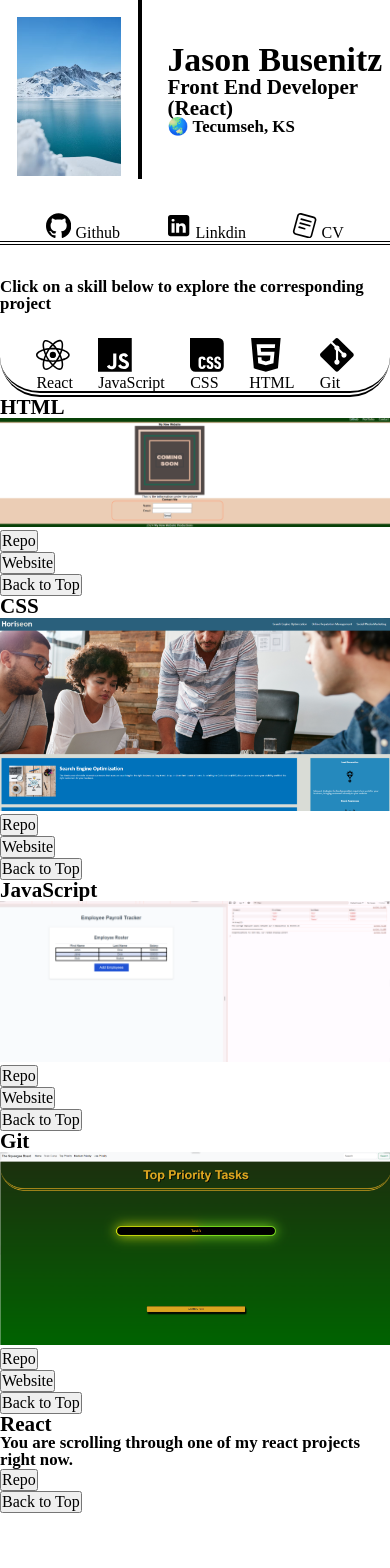
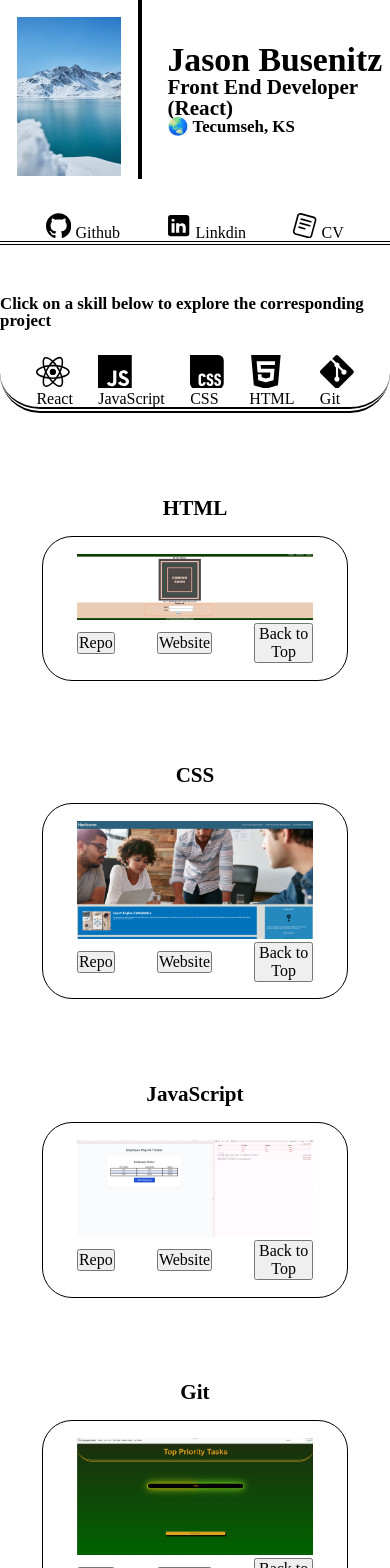
Before and after one commit to JasonBusenitz/portfolio2, a React (Vite) app: page / in a window 390 px wide. Shown: the top 1568 px of the page. Before the commit the page ends 1513 px from the top, so only its background shows below. Built offline with nearby package versions, Linux system fonts and the light colour scheme.

Commit message:
I have made all of the projects responsive on mobile

```diff
--- /dev/null
+++ b/src/assets/css/projects.css
@@ -0,0 +1,28 @@
+.projectSection {
+    padding-top: 10vh;
+    padding-left: 5vh;
+    padding-right: 5vh;
+    display: flex;
+    flex-direction: column;
+    align-items: center;
+    justify-content: space-evenly;
+    align-content: center;
+}
+
+.projectSection div {
+    border: .2vh solid black;
+    padding: 2vh 4vh 2vh 4vh;
+    border-radius: 30px;
+}
+
+.projectSection h2 {
+    padding-bottom: 2vh;
+}
+
+.projectSection ul {
+    display: flex;
+    justify-content: space-evenly;
+    align-items: center;
+    align-content: center;
+    gap: 5vh;
+}
--- a/src/assets/css/skills.css
+++ b/src/assets/css/skills.css
@@ -1,5 +1,5 @@
 #skillsSection {
-    padding-top: 4vh;
+    padding-top: 6vh;
     display: flex;
     flex-direction: column;
     justify-content: center;
--- a/src/components/project_components/css.jsx
+++ b/src/components/project_components/css.jsx
@@ -16,12 +16,13 @@ export default function Css() {
 
     return (
         <>
-            <section>
+            <section className='projectSection'>
                 <h2 id="cssHeading">
                     CSS
                 </h2>
+                <div>
                     <a href="https://jasonbusenitz.github.io/code-refactor/" target="_blank">
-                    <img src={img} alt="A picture of Jason's CSS project." height="900" width="400" />
+                        <img src={img} alt="A picture of Jason's CSS project." height="500" width="700" />
                     </a>
                     <ul>
                         <li>
@@ -36,6 +37,7 @@ export default function Css() {
                             </a>
                         </li>
                     </ul>
+                </div>
             </section>
         </>
     )
--- a/src/components/project_components/git.jsx
+++ b/src/components/project_components/git.jsx
@@ -16,12 +16,13 @@ export default function Git() {
 
     return (
         <>
-            <section>
+            <section className='projectSection'>
                 <h2 id="gitHeading">
                     Git
                 </h2>
+                <div>
                     <a href="https://jasonbusenitz.github.io/task-tracker/top.html" target="_blank">
-                    <img src={img} alt="A picture of Jason's Git project." />
+                        <img src={img} alt="A picture of Jason's Git project." height="500" width="700" />
                     </a>
                     <ul>
                         <li>
@@ -36,6 +37,7 @@ export default function Git() {
                             </a>
                         </li>
                     </ul>
+                </div>
             </section>
         </>
     )
--- a/src/components/project_components/html.jsx
+++ b/src/components/project_components/html.jsx
@@ -15,12 +15,13 @@ export default function Html() {
 
     return (
         <>
-            <section>
+            <section className='projectSection'>
                 <h2 id="htmlHeading">
                     HTML
                 </h2>
+                <div>
                     <a href="https://jasonbusenitz.github.io/home_project/" target="_blank">
-                    <img src={img} alt="A picture of Jason's HTML project." />
+                        <img src={img} alt="A picture of Jason's HTML project." height="500" width="700" />
                     </a>
                     <ul>
                         <li>
@@ -35,6 +36,7 @@ export default function Html() {
                             </a>
                         </li>
                     </ul>
+                </div>
             </section>
         </>
     )
--- a/src/components/project_components/javaScript.jsx
+++ b/src/components/project_components/javaScript.jsx
@@ -15,12 +15,13 @@ export default function JavaScript() {
 
     return (
         <>
-            <section>
+            <section className='projectSection'>
                 <h2 id="jsHeading">
                     JavaScript
                 </h2>
+                <div>
                     <a href="https://jasonbusenitz.github.io/employee-payroll-tracker/" target="_blank">
-                    <img src={img} alt="A screenshot of Jason's JavaScript project." />
+                        <img src={img} alt="A screenshot of Jason's JavaScript project." height="500" width="700" />
                     </a>
                     <ul>
                         <li>
@@ -35,6 +36,7 @@ export default function JavaScript() {
                             </a>
                         </li>
                     </ul>
+                </div>
             </section>
         </>
     )
--- a/src/components/project_components/react.jsx
+++ b/src/components/project_components/react.jsx
@@ -10,10 +10,11 @@ export default function React() {
 
     return (
         <>
-            <section>
+            <section className="projectSection">
                 <h2 id="reactHeader">
                     React
                 </h2>
+                <div>
                     <h3>
                         You are scrolling through one of my react projects right now.
                     </h3>
@@ -27,6 +28,7 @@ export default function React() {
                             </a>
                         </li>
                     </ul>
+                </div>
             </section>
         </>
     )
--- a/src/components/projects.jsx
+++ b/src/components/projects.jsx
@@ -3,6 +3,7 @@ import Css from "./project_components/css";
 import Html from "./project_components/html";
 import JavaScript from "./project_components/javaScript";
 import React from "./project_components/react";
+import '../assets/css/projects.css';
 
 export default function Projects() {
     return (
```
Lines whose indentation alone changed are shown as unchanged.
